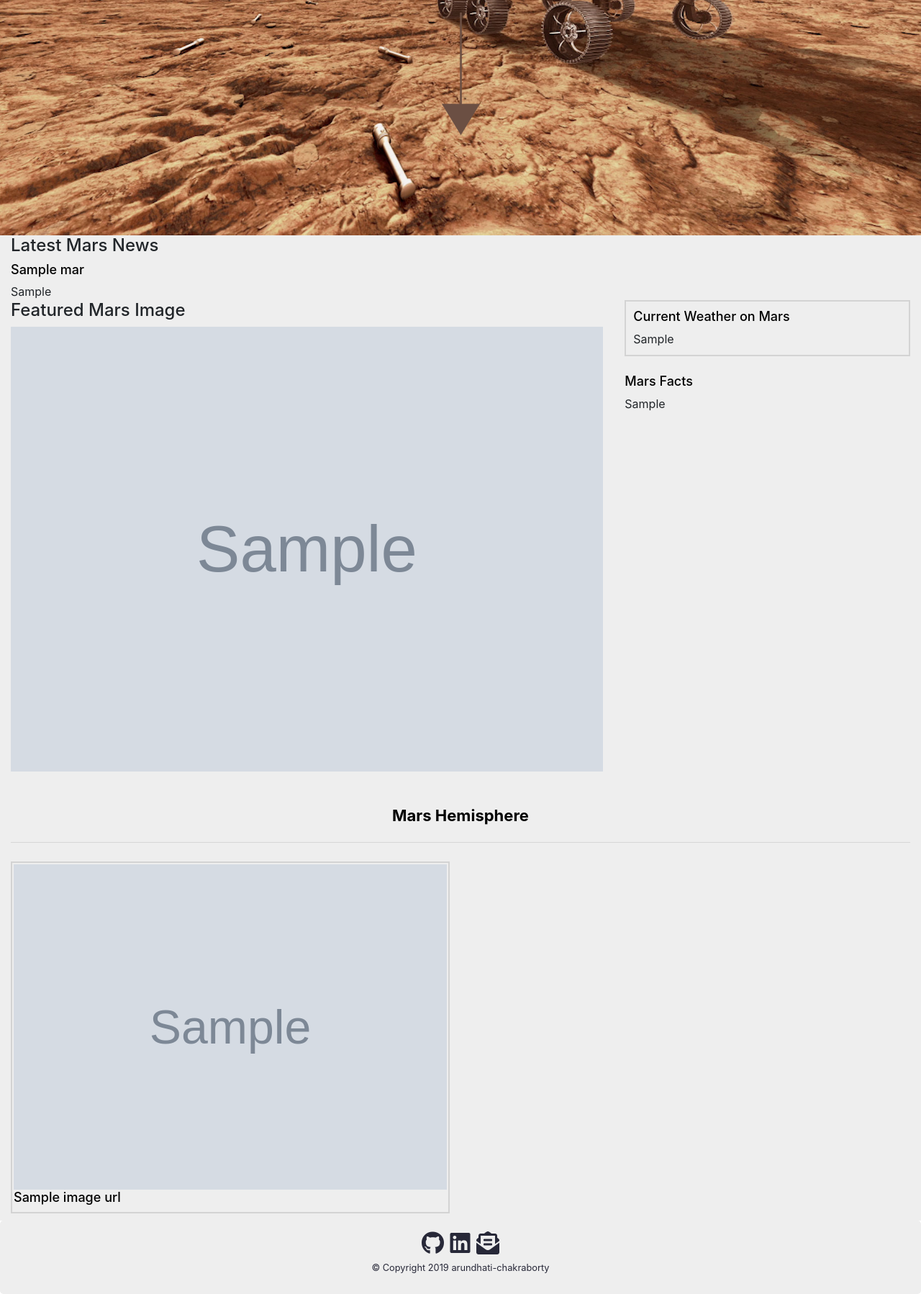
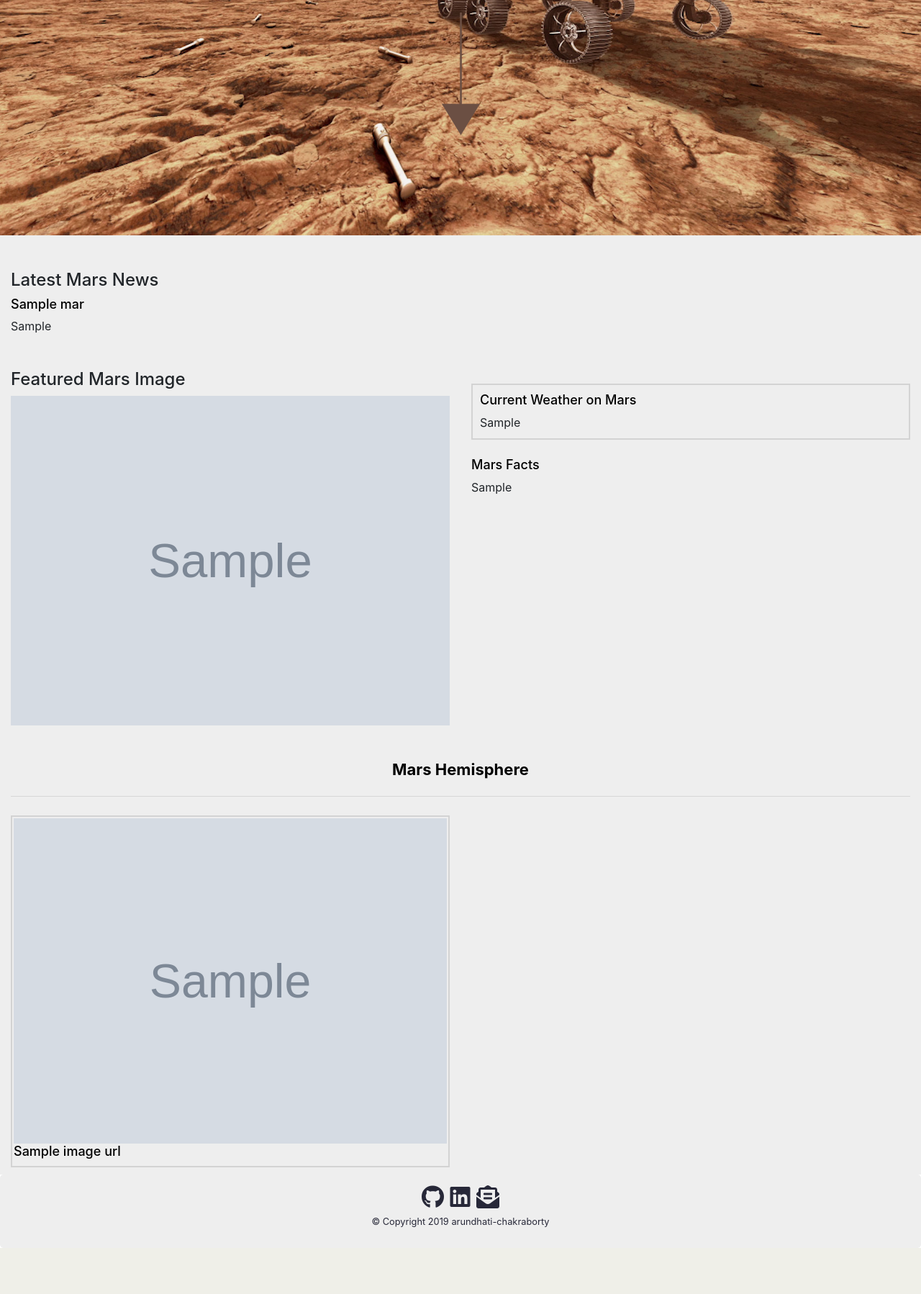
Before and after one commit to arundhatic/Missions_to_Mars, a Flask app: page / in a window 1280 px wide. Shown: the part 423-2221 px from the top of the page at 72% size. After the commit the page ends 2157 px from the top, so only its background shows below. Run offline with Flask 2, Linux system fonts and the light colour scheme; grey boxes marked "Sample" are stand-in pictures; a database or web service that is not in the repository returns one stand-in record (values such as "Sample title"); some libraries are stand-ins or nearby versions.

```diff
--- a/static/styles/style.css
+++ b/static/styles/style.css
@@ -73,6 +73,10 @@ div.down-arrow.img{
             width: 100%;
         }
 
+div.col.col-6.weather-facts{
+    margin-top: 20px;
+}
+
 .boxborder {
             /* background: lightgray; */
             padding: 10px;
--- a/templates/index.html
+++ b/templates/index.html
@@ -23,6 +23,7 @@
       </div>
     </div>
     <div class="container-fluid mars-data" id="scraped-data">
+        <br><br>
         <div class="row">
             <div class="col col-12">
                 <h2>Latest Mars News</h2>
@@ -30,12 +31,15 @@
                 {{mars_data.news_p}}
             </div>
         </div>
+         <br><br>
         <div class="row">
-            <div class="col col-8">
+         <br><br>
+            <div class="col col-6">
                 <h2>Featured Mars Image</h2>
                 <img src={{mars_data.featured_image_url}} alt="Featured image">
             </div>
-              <div class="col col-4">
+            <br><br>
+              <div class="col col-6 weather-facts">
                 <div class="boxborder">
                     <h3>Current Weather on Mars</h3>
                     {{mars_data.mars_weather}}
```
Also changed, not shown: scrape_mars.py (+20 -1 lines), 2 other files.
